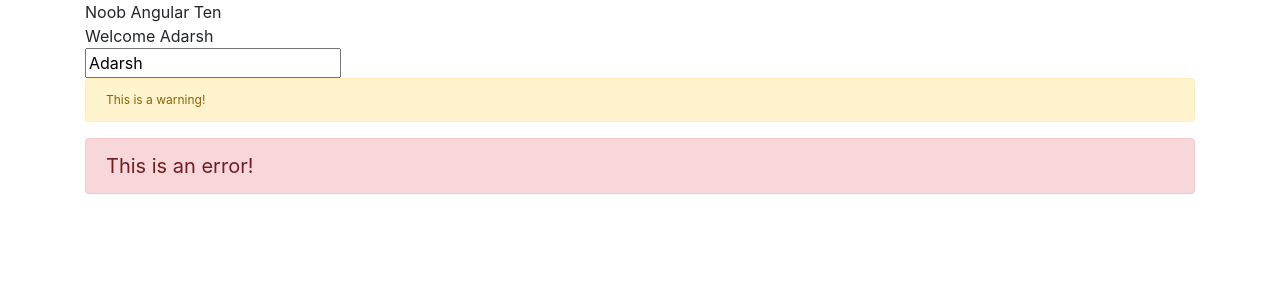
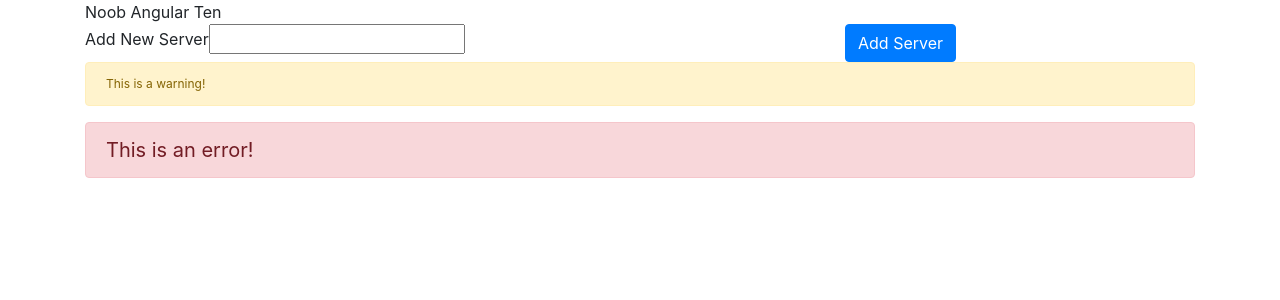
Before and after one commit to adarshsingh1407/noob-angular-ten, an Angular app: page / in a window 1280 px wide. Shown: the top 300 px of the page. Built offline with nearby package versions, Linux system fonts and the light colour scheme.

Commit message:
ngFor simple

```diff
--- a/src/app/app.component.html
+++ b/src/app/app.component.html
@@ -3,11 +3,18 @@
     <div class="col-12">
       Noob Angular Ten
     </div>
-    <div class="col-12">
-      Welcome {{name}}
+    <div class="col-8">
+      <label>Add New Server</label>
+      <input type="text" (input)="onUpdateServerName($event)" />
     </div>
-    <div class="col-12">
-      <input type="text" [(ngModel)]="name" />
+    <div class="col-4">
+      <button type="button" class="btn btn-primary" (click)="onCreateServer()">Add Server</button>
+    </div>
+    <div class="col-12" *ngFor="let server of servers">
+      <p
+      [ngStyle]="{backgroundColor: server.status === 'online' ? 'green' : 'red'}"
+      [ngClass]="{online: server.status === 'online'}"
+      >Server Name: {{server.name}}, Status: {{server.status}}</p>
     </div>
     <div class="col-12"><app-warning-alert></app-warning-alert></div>
     <div class="col-12"><app-error-alert></app-error-alert></div>
--- a/src/app/app.component.ts
+++ b/src/app/app.component.ts
@@ -7,5 +7,15 @@ import { Component } from '@angular/core';
 })
 export class AppComponent {
   title = 'noob-angular-ten';
-  name = "Adarsh"
+  servers = [];
+  newServerName = '';
+
+  onUpdateServerName = (event: Event) => {
+    this.newServerName = ( event.target as HTMLInputElement).value;
+  }
+
+  onCreateServer = () => {
+    this.servers.push({name: this.newServerName, status: Math.random() > 0.5 ? 'online' : 'offline'});
+    this.newServerName = '';
+  }
 }
```
